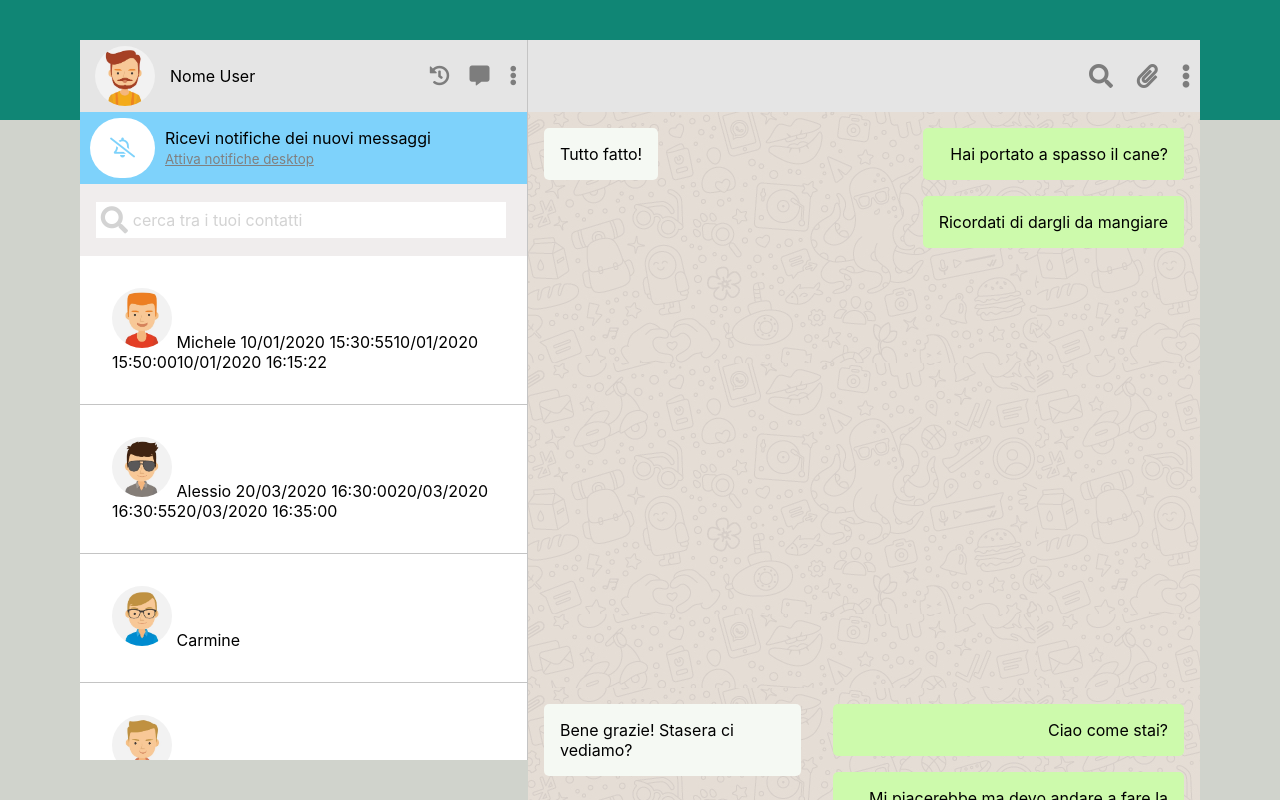
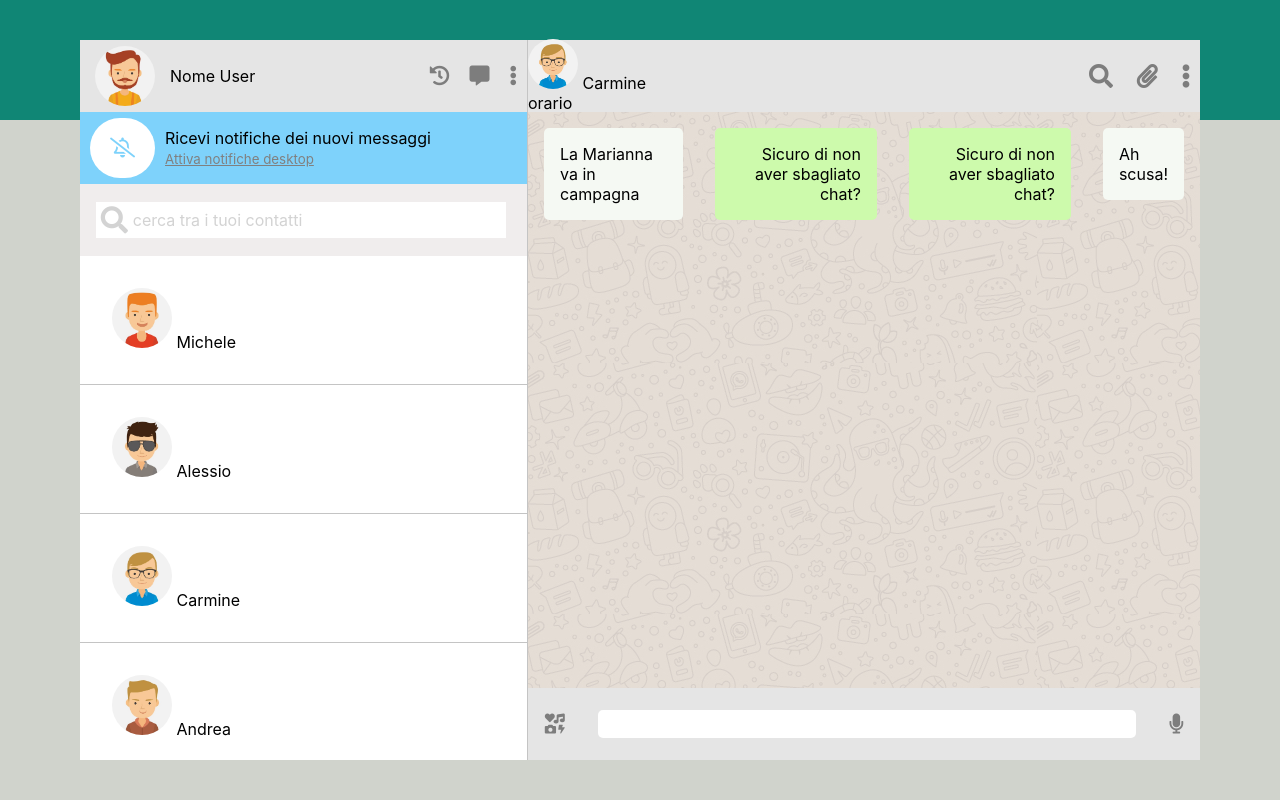
Before and after one commit to Alfredloz/vue-boolzapp, a plain HTML site: page milestone1/index.html in a window 1280 px wide. Both pictures are taken after a click on the element "Carmine". Shown: the top 800 px of the page. Drawn offline with nearby package versions, Linux system fonts and the light colour scheme.

Commit message:
creazione box verdi e bianchi

```diff
--- a/milestone1/assets/css/style.css
+++ b/milestone1/assets/css/style.css
@@ -29,7 +29,6 @@ i {
     margin: 1rem;
 }
 .white_box{
-    text-align: left;
     border-radius: 5px;
     background-color: rgb(245, 249, 243);
     padding: 1rem;
@@ -159,6 +158,11 @@ i {
   justify-content: space-between;
   align-items: center;
 }
+.contact_img img {
+    width: 50px;
+    height: auto;
+    border-radius: 50%;
+}
 .chat_opt i{
  padding: 0.6rem;
  font-size: 1.5rem;
--- a/milestone1/assets/js/main.js
+++ b/milestone1/assets/js/main.js
@@ -22,8 +22,7 @@ let app = new Vue({
                     text: 'Tutto fatto!',
                     status: 'received'
                     }
-            ],
-
+                ]
             },
             {
                 name: 'Alessio',
@@ -45,13 +44,13 @@ let app = new Vue({
                         text: 'Mi piacerebbe ma devo andare a fare la spesa.',
                         status: 'sent'
                     }
-            ],
+                ]
             },
             {
                 name: 'Carmine',
                 avatar: './assets/img/avatar_3.jpg',
                 visible: true,
-            messsages:[
+                messages:[
                     {
                     date: '28/03/2020 10:10:40',
                     text: 'La Marianna va in campagna',
@@ -72,13 +71,13 @@ let app = new Vue({
                     text: 'Ah scusa!',
                     status: 'received'
                     }
-             ],
+                ]
             },
             {
                 name: 'Andrea',
                 avatar: './assets/img/avatar_5.jpg',
                 visible: true,
-            messsages:[
+                messages:[
                     {
                     date: '10/01/2020 15:30:55',
                     text: 'Lo sai che ha aperto una nuova pizzeria?',
@@ -89,14 +88,13 @@ let app = new Vue({
                     text: 'Si, ma preferirei andare al cinema',
                     status: 'received'
                     }
-            ],
-
+                ]
             },
             {
                 name: 'Camilla',
                 avatar: './assets/img/avatar_6.jpg',
                 visible: true,
-                messsages:[
+                messages:[
                     {
                     date: '10/04/2020 17:13:55',
                     text: 'lo sai che ho smesso di fumare',
@@ -107,14 +105,13 @@ let app = new Vue({
                     text: 'Si, ma preferirei farmi una birra!',
                     status: 'received'
                     }
-                ],
-
+                ]
                 },
                 {
                 name: 'Anna',
                 avatar: './assets/img/avatar_7.jpg',
                 visible: true,
-                    messsages:[
+                messages:[
                         {
                         date: '03/07/2020 11:30:00',
                         text: 'Lo sai che ha aperto una nuova pizzeria?',
@@ -132,15 +129,15 @@ let app = new Vue({
                     name: 'Aurelio',
                     avatar: './assets/img/avatar_8.jpg',
                     visible: true,
-                    messsages:[
+                    messages:[
                         {
                         date: '17/05/2020 15:30:55',
-                        text: 'Lo sai che ha aperto una nuova pizzeria?',
+                        text: "andiamo all'Irish pub stasera?! c'è un concerto molto interessante!",
                         status: 'sent'
                         },
                         {
                         date: '17/05/2020 13:53:03',
-                        text: 'Si, ma preferirei andare al cinema',
+                        text: "No, devo studiare per il corso Boolean e consegnare l'essercizio ",
                         status: 'received'
                         }
                     ],
@@ -152,27 +149,26 @@ let app = new Vue({
         contactProfiles:[],
         userContent:[],
         messageUser:'',
+        activeUser: 0,
 
     },
     methods:{
-        loadProfile(i) {
-            this.contactProfiles.unshift(this.contacts[i])
-            this.contactProfiles.pop(i)
-            console.log(this.contactProfiles);
+        loadProfile(index) {
+            this.activeUser = index;
          },
 
-        sendingMessage(){
-            if (this.messageUser.length > 0) {
-                this.userContent.push(this.messageUser);
-                this.messageUser = '';
-                console.log(this.userContent);
+        // sendingMessage(){
+        //     if (this.messageUser.length > 0) {
+        //         this.messages.push(this.messageUser);
+        //         this.messageUser = '';
+        //         console.log(this.messages);
 
-            }
-            console.log(this.contacts.visible);
-        },
-        visibleChat (){
-            this.visible= false;
-            console.log(this.visible);
-        }
+        //     }
+        //     console.log(this.contacts.visible);
+        // },
+        // visibleChat (){
+        //     this.visible= false;
+        //     console.log(this.visible);
+        // }
     }
 })
--- a/milestone1/index.html
+++ b/milestone1/index.html
@@ -47,10 +47,10 @@
                     <!-- /search contacts -->
                     <!-- contacts -->
                     <div class="contacts bg_grey_white">
-                        <div class="contact_box" v-for="(contact, index) in contacts" @click="loadProfile">
+                        <div class="contact_box" v-for="(contact, index) in contacts" @click="loadProfile(index)">
                             <img :src="contact.avatar" alt="">
                             <span>{{contact.name}}</span>
-                            <span v-for="value in contact.messages">{{value.date}}</span>
+                            <!-- <span v-for="value in contact.messages">{{value.date}}</span> -->
                         </div>
                     </div>
                     <!-- /contacts -->
@@ -58,12 +58,13 @@
                 <div class="chat_container">
 
                     <div class="contact_opt bg_grey_white d_flex">
-                        <div class="contact_prof">
-                            <div class="contact_img" v-for="profile in contactProfiles">
-                                <img :src="profile.avatar" alt="">
+                        <div class="contact_prof" >
+                            <div class="contact_img">
+                                <img :src="contacts[activeUser].avatar" alt="">
+                                <span>{{contacts[activeUser].name}}</span>
                             </div>
-                            <div class="contact_name" v-for="profile in contactProfiles">
-                                <p>{{}}</p>
+                            <div class="contact_name" >
+                                <p></p>
                                 <p>orario</p>
                             </div>
                         </div>
@@ -73,12 +74,10 @@
                         <i class="fas fa-ellipsis-v"></i>
                         </div>
                     </div>
-                    <div class="chat_box d_flex" v-for="(contact, index) in contacts">
-                        <div class="message_bot">
-                            <p class="white_box" v-for="value in contact.messages" v-if="value.status == 'received'">{{value.text}}</p>
-                        </div>
-                        <div class="message_user">
-                            <p class="green_box" v-for="value in contact.messages" v-if="value.status =='sent'">{{value.text}}</p>
+                    <div class="chat_box d_flex" >
+                        <div class="boxchat" v-for="(message, index) in contacts[activeUser].messages">
+                            <p class="white_box" v-if="message.status == 'received'">{{message.text}}</p>
+                            <p class="green_box" v-if="message.status == 'sent'">{{message.text}}</p>
                         </div>
                     </div>
                     <div class="sending_box d_flex">
```
Lines whose indentation alone changed are shown as unchanged.
